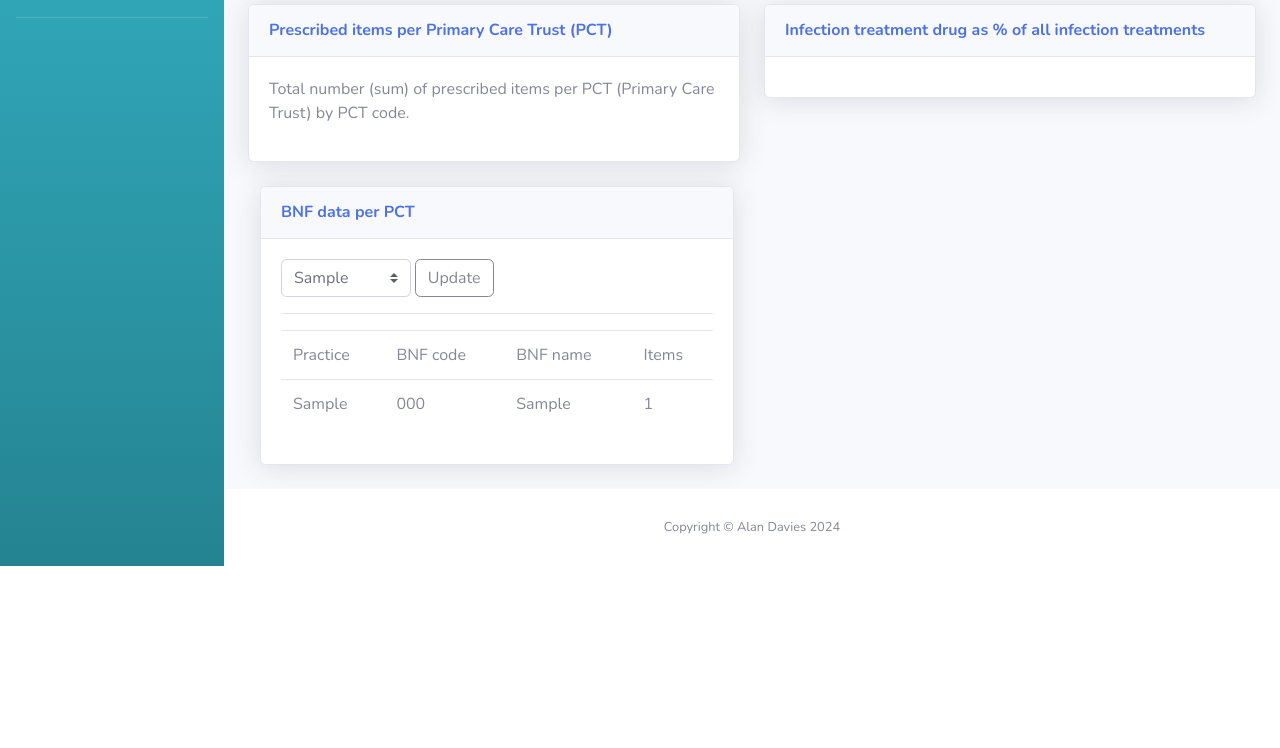
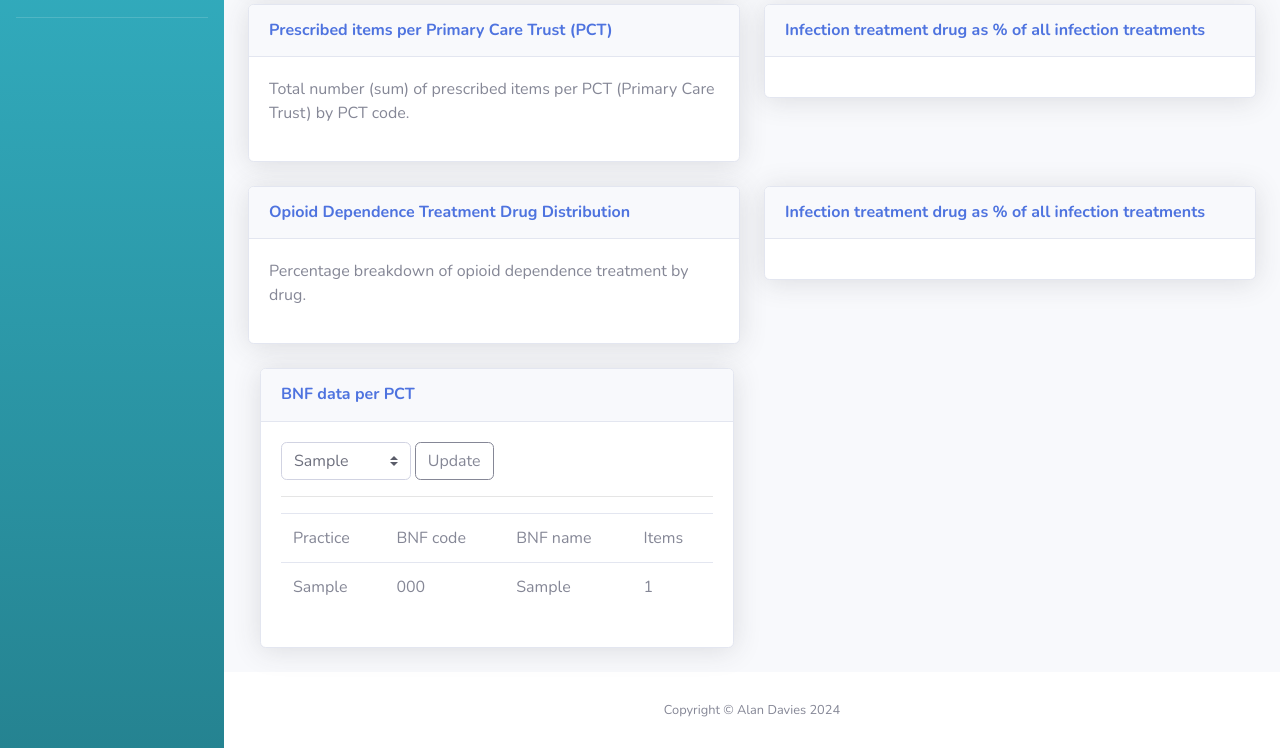
Before and after one commit to IRSPI/alpha, a Flask app: page /dashboard/home/ in a window 1280 px wide. Shown: the part 418-1166 px from the top of the page. Before the commit the page ends 984 px from the top, so only its background shows below. Run offline with Flask 3, Linux system fonts and the light colour scheme; tables that the repository leaves empty hold one stand-in row (values such as "Sample post"); some libraries are stand-ins or nearby versions.

Commit message:
Add in Graph for Opiods
Graphs added- currently using ITEMS but quantity might be better

```diff
--- a/app/database/controllers.py
+++ b/app/database/controllers.py
@@ -78,6 +78,55 @@ class Database:
         result = db.session.execute(db.select(func.sum(PrescribingData.items).label('item_sum')).group_by(PrescribingData.PCT)).all()
         return self.convert_tuple_list_to_raw(result)
 
+    def get_opiod_drugs(self):
+        """
+        Return the percentage contribution of QUANTITY for specified BNFCODE prefixes.
+        Methadone: 0410030C0
+        Buprenorphine: 0410030A0
+        Suboxone: 0410030B0
+        Naltrexone: 0410030E0
+        """
+        # Define the BNFCODE prefixes and their corresponding drug names
+        bnfcodes = {
+            '0410030C0': 'Methadone',
+            '0410030A0': 'Buprenorphine',
+            '0410030B0': 'Suboxone',
+            '0410030E0': 'Naltrexone',
+        }
+
+        # Query the database to filter by prefixes and sum QUANTITY
+        results = (
+            db.session.query(
+                PrescribingData.BNF_code,
+                func.sum(PrescribingData.items).label('quantity_sum')
+            )
+            .filter(
+                db.or_(
+                    *[PrescribingData.BNF_code.like(f"{prefix}%") for prefix in bnfcodes.keys()]
+                )
+            )
+            .group_by(PrescribingData.BNF_code)
+            .all()
+        )
+
+        # Aggregate quantities by drug name
+        quantities_by_drug = {drug: 0 for drug in bnfcodes.values()}
+        for code, quantity in results:
+            # Match the code prefix to the corresponding drug name
+            for prefix, drug in bnfcodes.items():
+                if code.startswith(prefix):
+                    quantities_by_drug[drug] += quantity
+                    break
+
+        # Calculate total QUANTITY across the specified BNFCODEs
+        total_quantity = sum(quantities_by_drug.values())
+
+        # Convert quantities to percentages
+        return {
+            drug: round((quantity / total_quantity) * 100,2) if total_quantity > 0 else 0
+            for drug, quantity in quantities_by_drug.items()
+        }
+
     def get_distinct_pcts(self):
         """Return the distinct PCT codes."""
         result = db.session.execute(db.select(PrescribingData.PCT).distinct()).all()
--- a/app/templates/dashboard/index.html
+++ b/app/templates/dashboard/index.html
@@ -35,7 +35,9 @@
           $(document).ready(function () {
               initializeMain();
               var graphs = {{ dashboard_data.top_items_plot_data.graphJSON | safe }};
+              var graphs1 = {{ dashboard_data.opiod_plot_data.graphJSON | safe }};
               Plotly.plot('chart',graphs,{});
+              Plotly.plot('chart1',graphs1,{});
           });
     </script>
   </head>
@@ -285,6 +287,34 @@
               </div>
             </div>
 
+
+            <!-- Content Row -->
+            <div class="row">
+              <div class="col-xl-6 col-lg-7">
+                <div class="card shadow mb-4">
+                  <div class="card-header py-3 d-flex flex-row align-items-center justify-content-between">
+                    <h6 class="m-0 font-weight-bold text-primary">{{dashboard_data.opiod_plot_data.header}}</h6>
+                  </div>
+                  <div class="card-body">
+                    <div id="chart1" class="chart"></div>
+                    <p>{{dashboard_data.opiod_plot_data.description}}</p>
+                  </div>
+                </div>
+              </div>
+                <!-- Content Column -->
+              <div class="col-xl-6">
+
+                <!-- Infection treatment drugs -->
+                <div class="card shadow mb-4">
+                  <div class="card-header py-3">
+                    <h6 class="m-0 font-weight-bold text-primary">Infection treatment drug as % of all infection treatments</h6>
+                  </div>
+                  <div class="card-body">
+                  </div>
+                </div>
+              </div>
+            </div>
+
             <!-- Content Row -->
             <div class="row last-row">
 
@@ -328,6 +358,7 @@
               </div>
             </div>
           </div>
+
 
             <!-- Creatinine clearance calculator -->
             <div id="creat-calc">
--- a/app/views/controllers.py
+++ b/app/views/controllers.py
@@ -37,6 +37,7 @@ def home():
     dashboard_data = {
         "tile_data_items": generate_data_for_tiles(),
         "top_items_plot_data": generate_top_px_items_barchart_data(),
+        "opiod_plot_data": generate_opiod_data(),
         "pct_list": pcts,
         "pct_data": selected_pct_data
     }
@@ -81,3 +82,31 @@ def generate_top_px_items_barchart_data():
         'description': description
     }
     return plot_data
+
+
+def generate_opiod_data():
+    """Generate the data needed to populate the opioid dependence treatment barchart."""
+    # Get percentage data for each drug
+    drug_percentages = db_mod.get_opiod_drugs()
+
+    # Create a dataframe with drug names and their percentages
+    df = pd.DataFrame({
+        "drug_names": list(drug_percentages.keys()),
+        "percentages": list(drug_percentages.values())
+    })
+
+    # Generate the bar chart
+    fig = px.bar(df, x="drug_names", y="percentages",
+                 labels={"drug_names": "Drug Name",
+                         "percentages": "Percentage (%)"}).update_xaxes(categoryorder="total descending")
+
+    # Convert the plot for rendering and add any metadata (description/header)
+    graphJSON = json.dumps(fig, cls=plotly.utils.PlotlyJSONEncoder)
+    header = "Opioid Dependence Treatment Drug Distribution"
+    description = "Percentage breakdown of opioid dependence treatment by drug."
+    plot_data = {
+        'graphJSON': graphJSON,
+        'header': header,
+        'description': description
+    }
+    return plot_data
```
